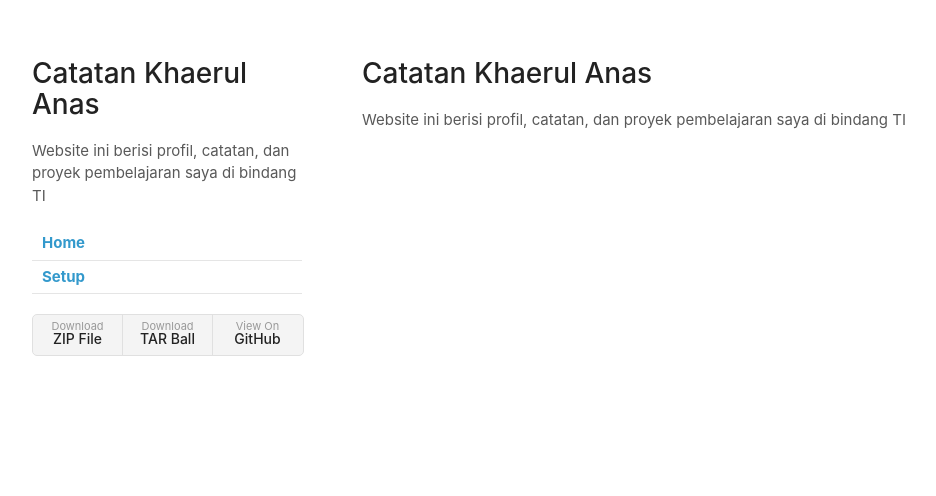
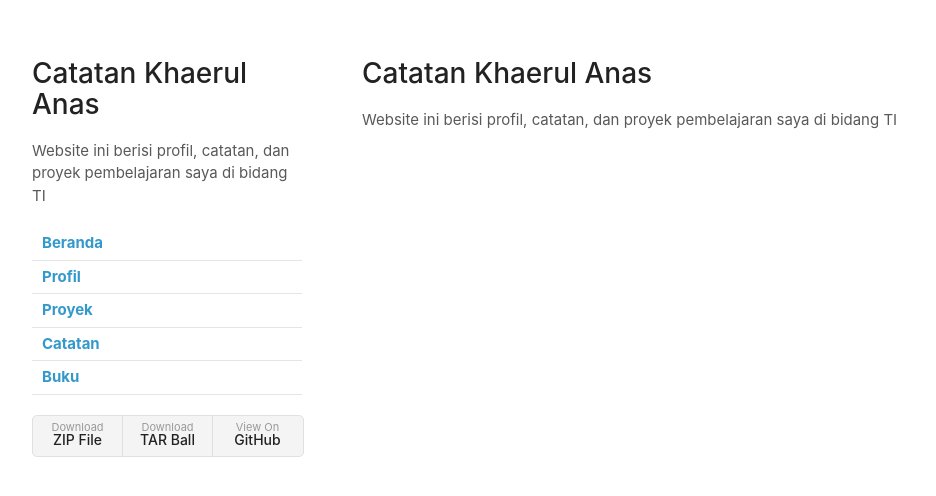
Before and after one commit to anskh-labs/anskh-labs.github.io, a Jekyll site: the page built from index.md, in a window 1280 px wide. Shown: the top 496 px of the page, without its empty margins (68-1004 px from the left). Built offline with Jekyll 4.4.1, drawn with Linux system fonts in a browser that asks for light colours; our own code applies the rules of GitHub Pages for plain Markdown files.

Commit message:
Update _config.yml

```diff
--- a/_config.yml
+++ b/_config.yml
@@ -1,9 +1,15 @@
 theme: jekyll-theme-minimal
 title: Catatan Khaerul Anas
-description: Website ini berisi profil, catatan, dan proyek pembelajaran saya di bindang TI
+description: Website ini berisi profil, catatan, dan proyek pembelajaran saya di bidang TI
 show_downloads: True
 navigation:
-  - title: Home
+  - title: Beranda
     url: /
-  - title: Setup
-    url: setup
+  - title: Profil
+    url: profil
+  - title: Proyek
+    url: proyek
+  - title: Catatan
+    url: catatan
+  - title: Buku
+    url: buku
```
